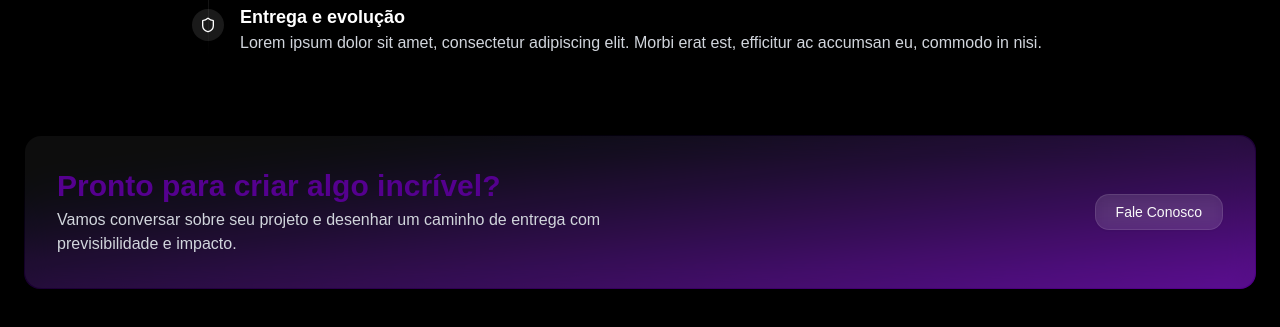
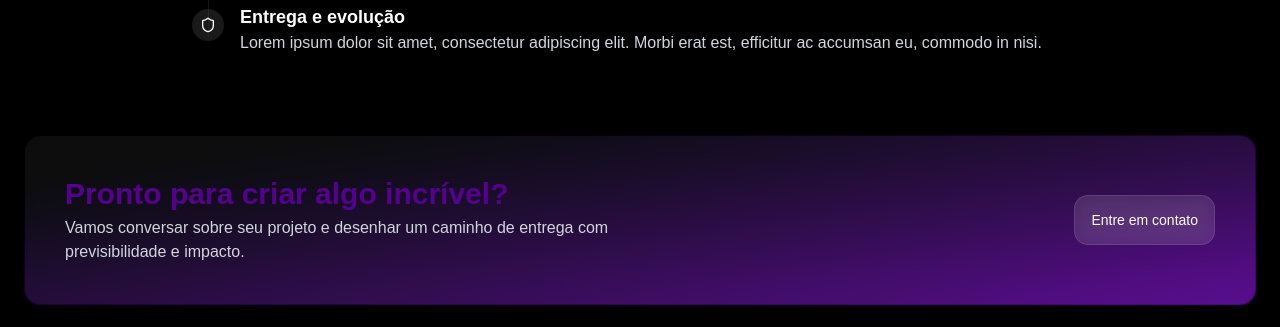
Before and after one commit to lucasMenezesM/projeto-aurea, a React (Vite) app: page /sobre in a window 1280 px wide. Shown: the part 1820-2147 px from the top of the page. Built offline with nearby package versions, Linux system fonts and the light colour scheme.

Commit message:
remove container de contato duplicado da página sobre

```diff
--- a/src/pages/sobre/Sobre.tsx
+++ b/src/pages/sobre/Sobre.tsx
@@ -18,8 +18,6 @@
 
         <LinhaDoTempo />
 
-        <Contato />
-
         <ContatoContainer
           titulo="Pronto para criar algo incrível?"
           descricao="Vamos conversar sobre seu projeto e desenhar um caminho de entrega com previsibilidade e impacto."
```
